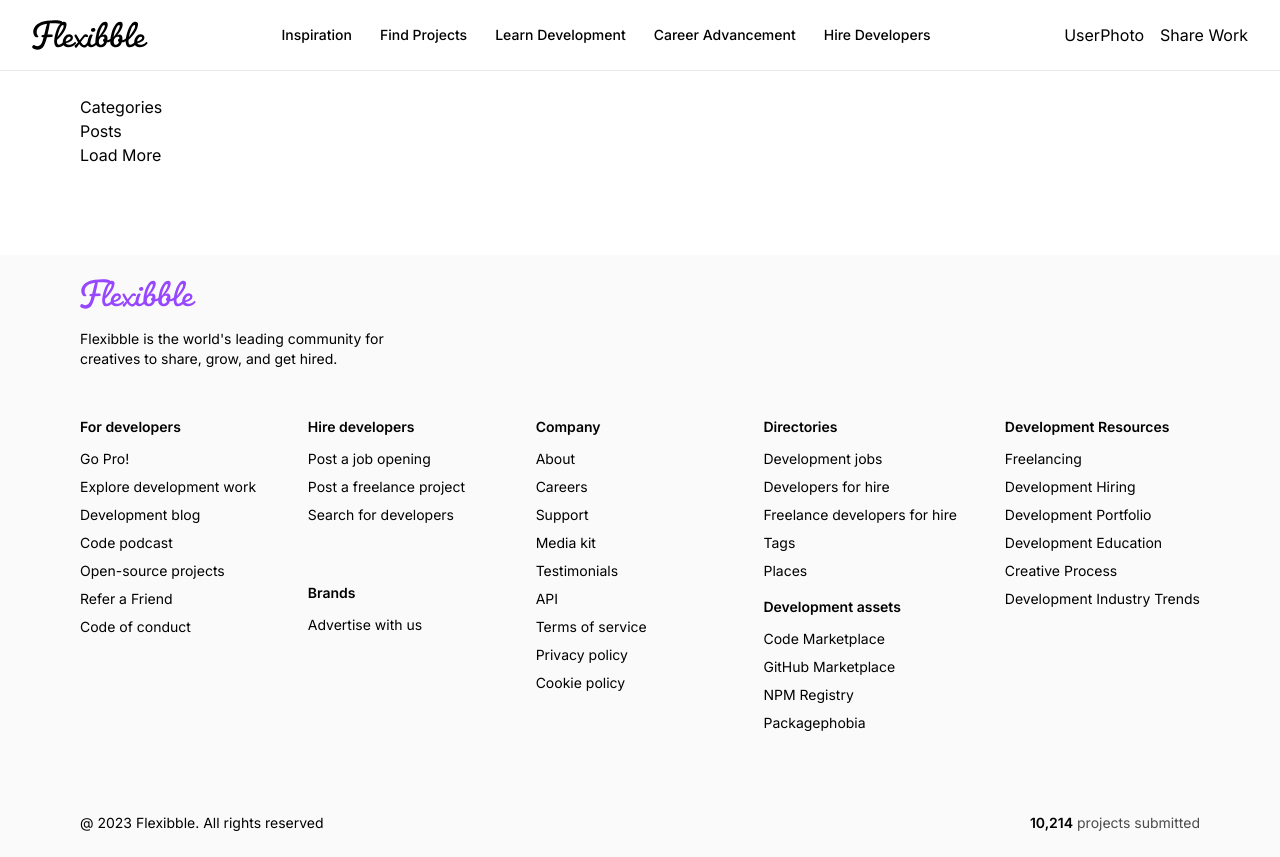
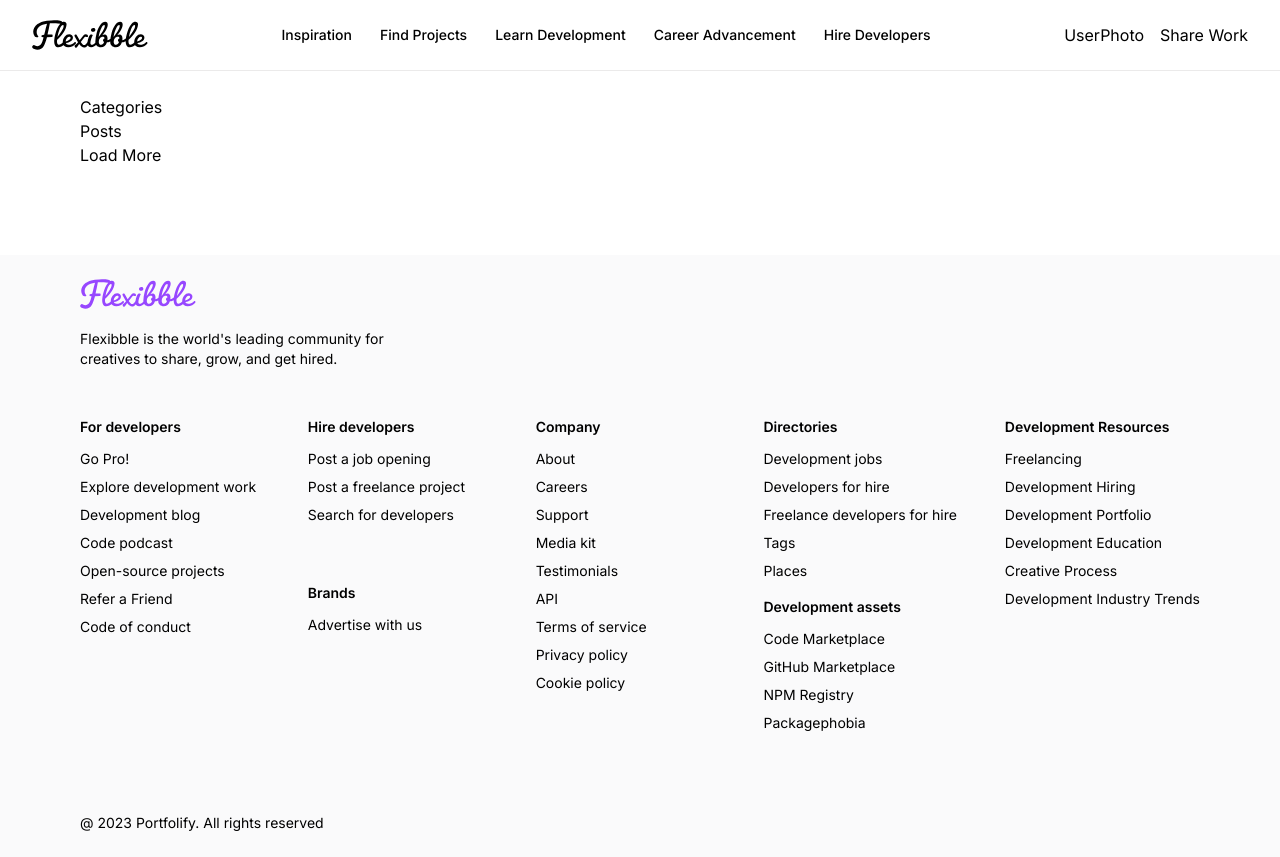
Before and after one commit to HEELSahil/portfolify, a Next.js app: page / in a window 1280 px wide. Built offline with nearby package versions, Linux system fonts and the light colour scheme.

Commit message:
Updated Footer

```diff
--- a/components/Footer.tsx
+++ b/components/Footer.tsx
@@ -47,10 +47,10 @@ const Footer = () => (
         </div>
 
         <div className="flexBetween footer_copyright">
-            <p>@ 2023 Flexibble. All rights reserved</p>
-            <p className="text-gray">
+            <p>@ 2023 Portfolify. All rights reserved</p>
+            {/* <p className="text-gray">
                 <span className="text-black font-semibold">10,214</span> projects submitted
-            </p>
+            </p> */}
         </div>
     </section>
 );
```
